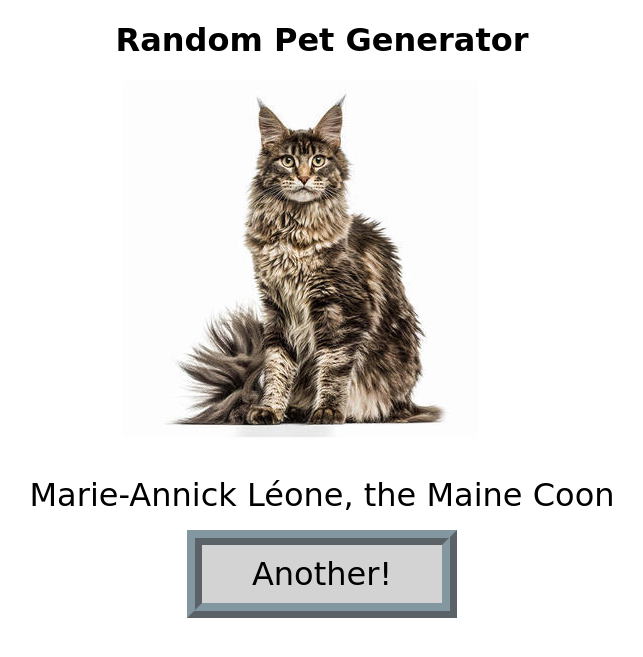
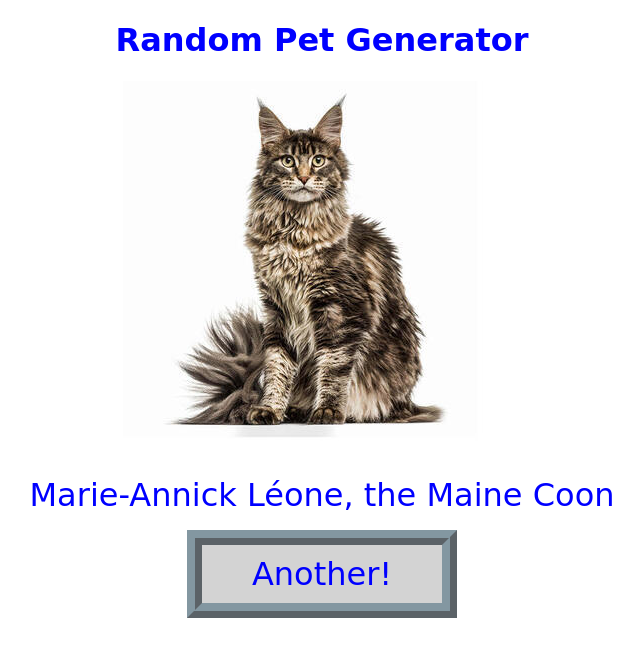
Before and after one commit to froddd/random-pet-generator, a Flask app: page /one in a window 1280 px wide. Shown: the top 657 px of the page, without its empty margins (318-961 px from the left). Run offline with Flask 2, Linux system fonts and the light colour scheme.

Commit message:
add stylesheet

```diff
--- /dev/null
+++ b/static/css/styles.css
@@ -0,0 +1,23 @@
+body {
+    text-align: center;
+    font-family: cursive;
+    color: blue;
+}
+.button {
+    font-family: cursive;
+    font-size: 200%;
+    padding: 10px 50px;
+    border: 4mm ridge rgb(96 125 139 / 69%);
+    background: #9e9e9e73;
+    display: inline-block;
+    text-decoration: none;
+    color: blue;
+}
+figcaption{
+    font-size: 200%;
+
+}
+img {
+    max-width: 100%;
+    height: auto;
+}
--- a/templates/one.html
+++ b/templates/one.html
@@ -6,27 +6,7 @@
           content="width=device-width, user-scalable=no, initial-scale=1.0, maximum-scale=1.0, minimum-scale=1.0">
     <meta http-equiv="X-UA-Compatible" content="ie=edge">
     <title>Random Pet Generator </title>
-    <style>
-        body {
-            text-align: center;
-            font-family: cursive;
-        }
-        button {
-            font-family: cursive;
-            font-size: 200%;
-            padding: 10px 50px;
-            border: 4mm ridge rgb(96 125 139 / 69%);
-            background: #9e9e9e73;
-        }
-        figcaption{
-            font-size: 200%;
-
-        }
-        img {
-            max-width: 100%;
-            height: auto;
-        }
-    </style>
+    <link rel="stylesheet" href="static/css/styles.css">
     <script>
         const names1 = [
             "Maxime",
@@ -96,7 +76,7 @@
     </script>
 </figure>
 
-<button onclick="setPet()">
+<button class="button" onclick="setPet()">
     Another!
 </button>
 </body>
```
Also changed, not shown: templates/three.html (+2 -23 lines), templates/two.html (+2 -22 lines).
